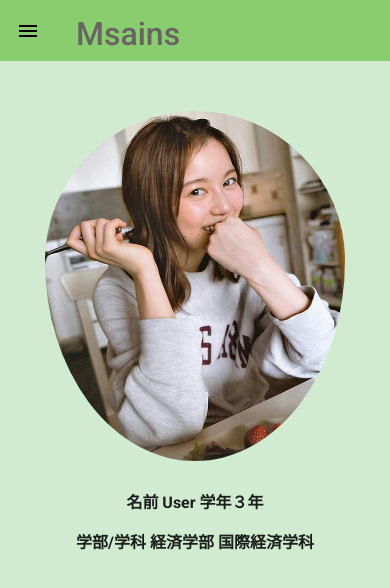
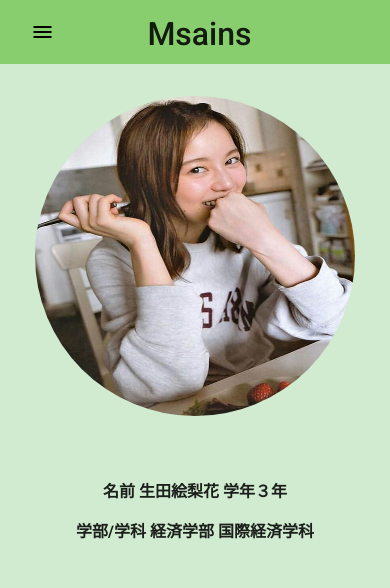
Before and after one commit to fujisawaryohei/Msains-frontend, a Vue app: page / in a window 390 px wide. Shown: the top 588 px of the page. Built offline with nearby package versions, Linux system fonts and the light colour scheme.

Commit message:
スマートフォンレスポンシブ調整

```diff
--- a/src/components/Header.vue
+++ b/src/components/Header.vue
@@ -34,6 +34,7 @@ export default {
 
 
 <style scoped>
+@media screen and (min-width: 1200px){
   .default-header {
     display: flex;
     justify-content: space-between;
@@ -86,29 +87,57 @@ export default {
   }
 
   .header-right input {
-  margin-top:10px;
+    margin-top: 10px;
     margin-right: 20px;
+  }
+}
+/* ipad responsive */
+@media screen and(max-width: 1179px){
+  .default-header {
+    background-color: #88CE6E;
+  }
+
+  .header-left {
+    display: flex;
+    justify-content: space-around;
+  }
+
+  .header-left  ul {
+    display: none;
+  }
 }
 
 /* smart phone responsive */
 @media screen and (max-width: 479px) {
-  .header-left > ul {
-    display:none;
+  .default-header {
+    background-color: #88CE6E;
+    height: 4em;
   }
+
+  .header-left {
+    display: flex;
+    justify-content: space-around;
+    margin-right: 8rem;
+  }
+
+  .header-left h2 {
+    padding-top: 15px;
+    padding-left: 2.5em;
+  }
+
+  .header-left ul {
+    display: none;
+  }
+
   .header-right {
-    display:none;
+    display: none;
   }
+
   .default-header .sideNavBtn {
     display: block;
-    margin-left: 10px;
-  }
-  .header-left > h2 {
-    text-align:center;
+    padding-top: 20px;
+    padding-left: 2em;
   }
 }
 
-/* ipad responsive */
-@media screen and(max-width: 767px){
-
-}
-</style>>
+</style>
--- a/src/components/Top.vue
+++ b/src/components/Top.vue
@@ -2,7 +2,7 @@
   <div class="main">
       <img id="matching-image" src="../assets/images/ikuta.jpg">
       <div class="self-intro">
-        <p>名前 User 学年３年</p>
+        <p>名前 生田絵梨花 学年３年</p>
         <p>学部/学科 経済学部 国際経済学科</p>
       </div>
     </div>
@@ -12,35 +12,41 @@
 </script>
 
 <style scoped>
+@media screen and (min-width: 1200px){
   #matching-image {
     border-radius:50%;
-  width:500px;
-  height:500px;
-  display:block;
-  margin:auto;
-  padding-top:50px;
+    width: 27rem;
+    height: 30rem;
+    display: block;
+    margin: auto;
+    padding-top: 50px;
   }
 
   .self-intro {
-  text-align:center;
-  margin-top:30px;
-  font-weight:bold;
+    text-align: center;
+    margin-top: 30px;
+    font-weight: bold;
   }
 
   .self-intro  p {
-  font-size:1rem;
+    font-size: 1rem;
+  }
 }
 
-.icon-button {
-  padding-top:30px;
-}
 @media screen and (max-width: 480px) {
   #matching-image {
-    border-radius:50%;
-    width:300px;
-    height:400px;
-    display:block;
-    margin:auto;
+    border-radius: 50%;
+    width: 20rem;
+    height: 20rem;
+    display: block;
+    margin: auto;
+    margin-top: 2rem;
+  }
+
+  .self-intro {
+    text-align: center;
+    margin-top: 4rem;
+    font-weight: bold;
   }
 }
 </style>
```
Lines whose indentation alone changed are shown as unchanged.
